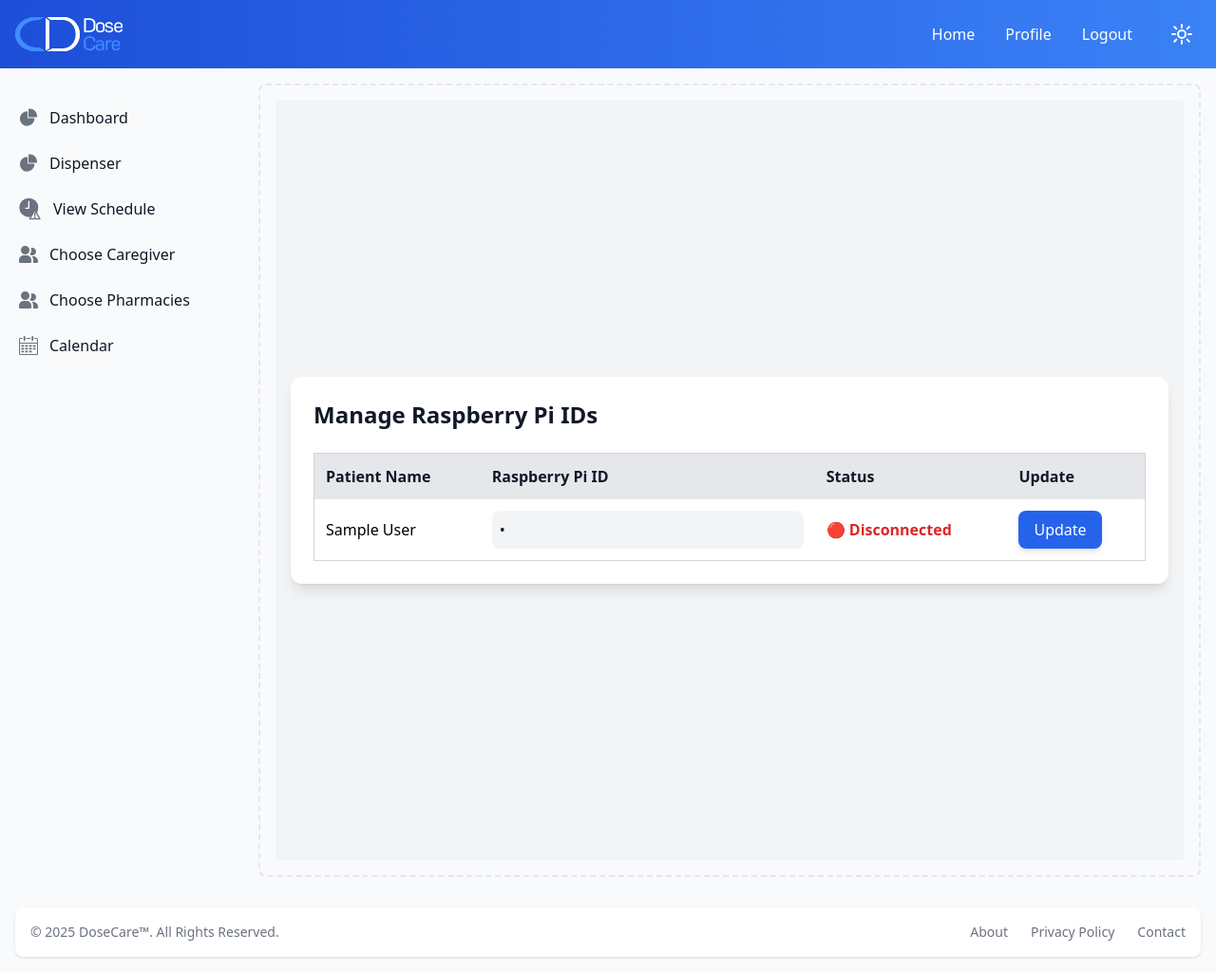
After one commit to Steven-Mansour/DoseCare, a Flask app: page /dispenser in a window 1280 px wide. The commit adds this page. Shown: the whole page at 95% size. Run offline with Flask 3, Linux system fonts and the light colour scheme; a user stored in the database is signed in; tables that the repository leaves empty hold one stand-in row (values such as "Sample post").

Commit message:
Create dispenser page

```diff
--- a/main.py
+++ b/main.py
@@ -4,7 +4,7 @@ from infrastructure import db
 from flask_login import login_required, current_user
 from datetime import datetime, timedelta
 from messages import sendMessage, send_email
-from rpi import send_json_to_pi
+from rpi import send_json_to_pi, clients
 
 main = Blueprint('main', __name__)
 
@@ -32,6 +32,44 @@ def about():
 @login_required
 def privacyPolicy():
     return render_template("privacy.html", user=current_user.get_info())
+
+
+@main.route('/dispenser')
+@login_required
+def dispenser():
+    if current_user.get_info()['role'] == 'patient':
+        patient = current_user.get_info()['patientID']
+        patient = Patient.query.filter_by(patientID=patient).first()
+        color = "red"
+        if patient.raspberryPiId in clients:
+            color = "green"
+        list1 = []
+        list1.append({
+            "patientID": patient.patientID,
+            "firstName": patient.firstName,
+            "lastName": patient.lastName,
+            "raspberryPiId": patient.raspberryPiId,
+            "color": color
+        })
+        return render_template('dispenser.html', list=list1, user=current_user.get_info())
+    carer = current_user.caregivers[0] if current_user.caregivers else current_user.pharmacies[0]
+    patients = carer.get_patients()
+    patient_list = []  # Use a list, not a dictionary
+
+    for patient in patients:
+        color = "red"
+        if patient.raspberryPiId in clients:
+            color = "green"
+
+        patient_list.append({
+            "patientID": patient.patientID,
+            "firstName": patient.firstName,
+            "lastName": patient.lastName,
+            "raspberryPiId": patient.raspberryPiId,
+            "color": color
+        })
+
+    return render_template('dispenser.html', list=patient_list, user=current_user.get_info())
 
 
 @main.route('/extendSchedule', methods=["POST"])
@@ -563,8 +601,9 @@ def search_pharmacy():
 
 def isCarer(patient_id):
     patient = Patient.query.filter_by(patientID=patient_id).first()
-    if patient.selfCarer == 1 and current_user.patients[0].patientID == patient_id:
-        return True
+    if patient.selfCarer == 1:
+        if current_user.patients and current_user.patients[0].patientID == patient_id:
+            return True
     carer = current_user.caregivers[0] if current_user.caregivers else current_user.pharmacies[0]
     if ((current_user.caregivers and patient.caregiverID == carer.caregiverID) or
             (current_user.pharmacies and carer.pharmacyID in [pharmacy.pharmacyID for pharmacy in patient.pharmacies])):
--- a/static/css/output.css
+++ b/static/css/output.css
@@ -2096,30 +2100,27 @@ video {
   width: 16rem;
 }
 
+.w-96 {
+  width: 24rem;
+}
+
 .w-full {
   width: 100%;
 }
 
-.w-96 {
-  width: 24rem;
-}
-
-.w-1\/4 {
-  width: 25%;
-}
-
-.w-2\/5 {
-  width: 40%;
-}
-
-.w-3\/5 {
-  width: 60%;
+.w-11\/12 {
+  width: 91.666667%;
 }
 
 .min-w-full {
   min-width: 100%;
 }
 
+.min-w-max {
+  min-width: -moz-max-content;
+  min-width: max-content;
+}
+
 .max-w-2xl {
   max-width: 42rem;
 }
@@ -2134,6 +2135,10 @@ video {
 
 .max-w-screen-xl {
   max-width: 1280px;
+}
+
+.max-w-5xl {
+  max-width: 64rem;
 }
 
 .flex-1 {
--- /dev/null
+++ b/templates/dispenser.html
@@ -0,0 +1,52 @@
+{%extends "homeTemplate.html"%}
+{% block title %}Dispenser{% endblock %}
+{%block pageContent%}
+<div
+    class="min-h-screen flex flex-col items-center justify-center p-4 bg-gray-100 dark:bg-gray-900 transition duration-300">
+    <div
+        class="w-full max-w-5xl bg-white dark:bg-gray-800 dark:text-white shadow-lg rounded-xl p-6 transition duration-300">
+        <h1 class="text-2xl font-bold mb-6 text-gray-900 dark:text-white">Manage Raspberry Pi IDs</h1>
+
+        <div class="overflow-x-auto">
+            <table class="w-full min-w-max border-collapse border border-gray-300 dark:border-gray-700 rounded-lg">
+                <thead>
+                    <tr class="bg-gray-200 dark:bg-gray-700 text-gray-900 dark:text-white">
+                        <th class="p-3 text-left">Patient Name</th>
+                        <th class="p-3 text-left">Raspberry Pi ID</th>
+                        <th class="p-3 text-left">Status</th>
+                        <th class="p-3 text-left">Update</th>
+                    </tr>
+                </thead>
+                <tbody>
+                    {% for patient in list %}
+                    <tr class="border-b border-gray-300 dark:border-gray-600">
+                        <td class="p-3">{{ patient.firstName }} {{ patient.lastName }}</td>
+                        <td class="p-3">
+                            <form method="POST" class="flex items-center gap-2">
+                                <input type="password" name="raspberryPiId" value="{{ patient.raspberryPiId }}"
+                                    class="bg-gray-100 dark:bg-gray-700 text-gray-900 dark:text-white p-2 rounded-lg w-full focus:outline-none focus:ring-2 focus:ring-blue-500 transition duration-300">
+                        </td>
+                        <td class="p-3">
+                            {% if patient.color == "green" %}
+                            <span class="text-green-600 dark:text-green-400 font-semibold">🟢 Connected</span>
+                            {% else %}
+                            <span class="text-red-600 dark:text-red-400 font-semibold">🔴 Disconnected</span>
+                            {% endif %}
+                        </td>
+                        <td class="p-3">
+                            <input type="hidden" name="patient_id" value="{{ patient.patientID }}">
+                            <button type="submit"
+                                class="bg-blue-600 hover:bg-blue-700 text-white py-2 px-4 rounded-lg shadow-md transition">
+                                Update
+                            </button>
+                            </form>
+                        </td>
+                    </tr>
+                    {% endfor %}
+                </tbody>
+            </table>
+        </div>
+    </div>
+</div>
+
+{%endblock%}
--- a/templates/homeTemplate.html
+++ b/templates/homeTemplate.html
@@ -45,6 +45,19 @@
                             d="M12.5 0c-.157 0-.311.01-.565.027A1 1 0 0 0 11 1.02V10h8.975a1 1 0 0 0 1-.935c.013-.188.028-.374.028-.565A8.51 8.51 0 0 0 12.5 0Z" />
                     </svg>
                     <span class="ms-3">Dashboard</span>
+                </a>
+            </li>
+            <li>
+                <a href="{{ url_for('main.dispenser') }}"
+                    class="flex items-center p-2 text-gray-900 rounded-lg dark:text-white hover:bg-gray-100 dark:hover:bg-gray-700 group">
+                    <svg class="w-5 h-5 text-gray-500 transition duration-75 dark:text-gray-400 group-hover:text-gray-900 dark:group-hover:text-white"
+                        aria-hidden="true" xmlns="http://www.w3.org/2000/svg" fill="currentColor" viewBox="0 0 22 21">
+                        <path
+                            d="M16.975 11H10V4.025a1 1 0 0 0-1.066-.998 8.5 8.5 0 1 0 9.039 9.039.999.999 0 0 0-1-1.066h.002Z" />
+                        <path
+                            d="M12.5 0c-.157 0-.311.01-.565.027A1 1 0 0 0 11 1.02V10h8.975a1 1 0 0 0 1-.935c.013-.188.028-.374.028-.565A8.51 8.51 0 0 0 12.5 0Z" />
+                    </svg>
+                    <span class="ms-3">Dispenser</span>
                 </a>
             </li>
             {%if user.selfCarer == 1%}
```
Also changed, not shown: other parts of static/css/output.css (+72 -88 lines).
